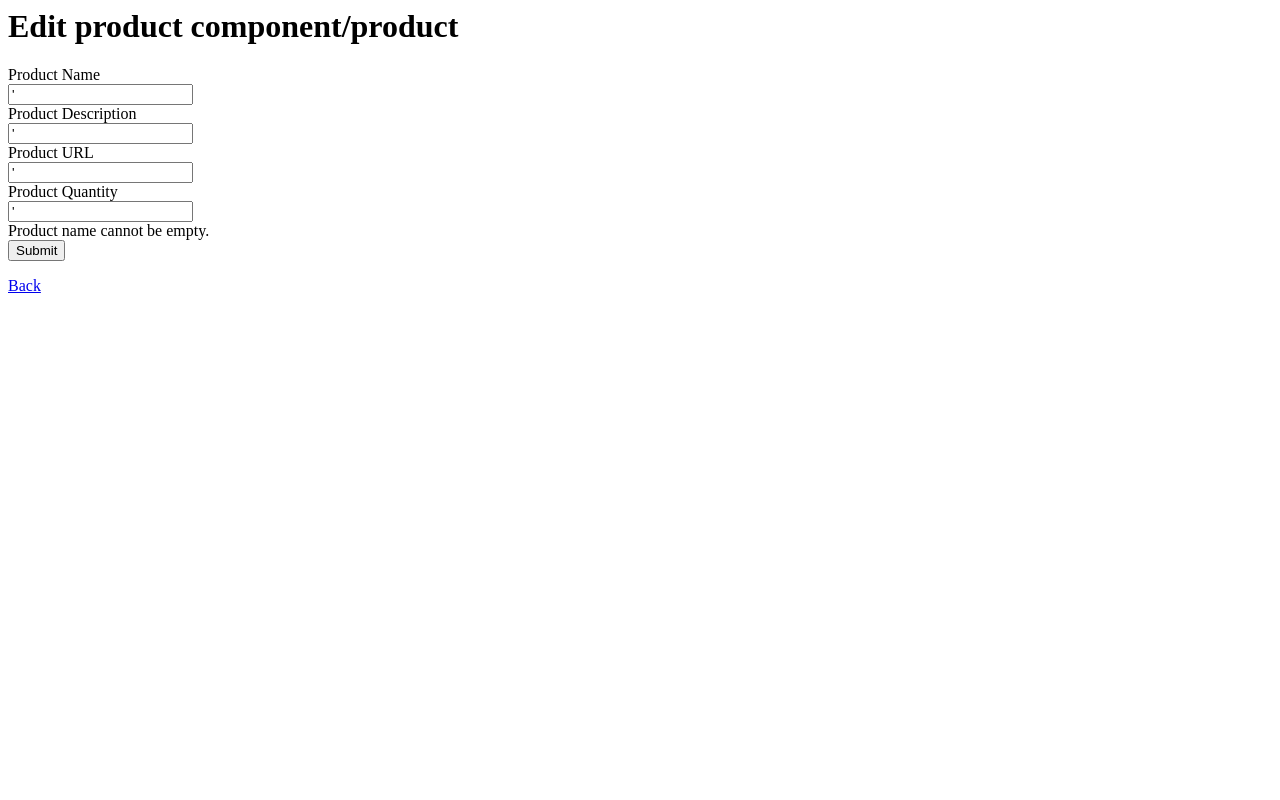
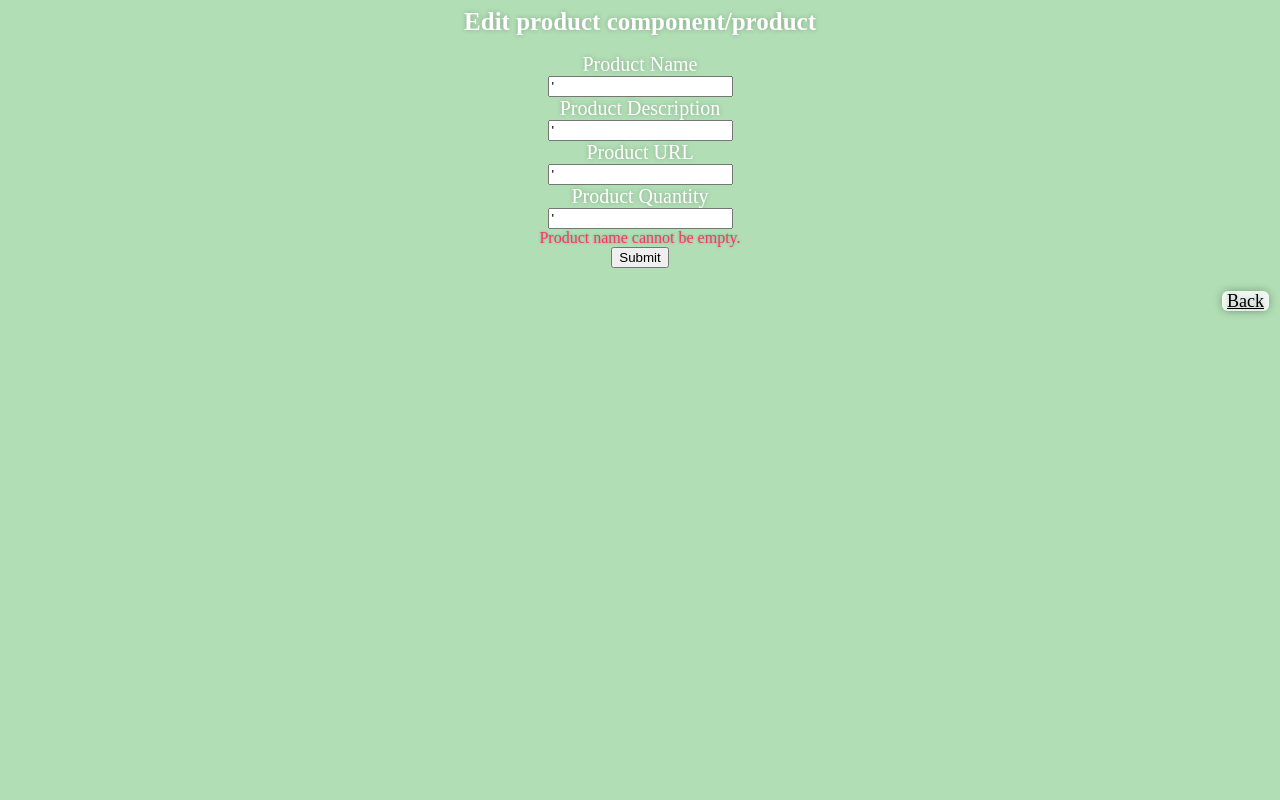
Before and after one commit to Delconi/Sourcerers, a PHP site: page /editProduct.php?warning=1&pName=&pDesc=&pUrl=&pStock=&pId= in a window 1280 px wide. Run offline with PHP 8.4, Linux system fonts and the light colour scheme; the visitor is signed in with stand-in values (Sample User, id 1); data comes from the database, SQL or seed files in the repository; data that the repository does not hold is empty.

Commit message:
Update style.css

```diff
--- a/style.css
+++ b/style.css
@@ -20,31 +20,144 @@ For any enquiries, contact Del via email at magnadel@hotmail.com, Jordon Koh at
 */
 
 /* Form Related*/
-#formText{}
+#formText{
+  color:White;
+	font-size: 20px;
+	text-shadow: 0 0 5px rgba(0,0,0,0.25);
+	}
 #formInput{}
 #formSelectInput{}
 #submitBtn{}
+#pDesc,#pName,#pUrl,#pStock,#pDateOfInput,#pManufacturer,#pPrice,#pQuantity,#pShipping,#pTax,#pTotal,#pRemarks,#oDateOfInput,#oCustomer,#oPrice,#oQuantity,#oMisc,#oTotal,#oRemarks{
+	-moz-border-radius: 5px;
+	-webkit-border-radius: 5px;
+	width: 200px;
+	color: black;
+	border:0;
+	padding-left: 5px;
+	-webkit-box-shadow:
+      inset 0 0 4px  rgba(0,0,0,0.3),
+            0 0 8px rgba(0,0,0,0.3);
+    box-shadow:
+      inset 0 0 4px  rgba(0,0,0,0.3),
+            0 0 8px rgba(0,0,0,0.3);
+    background: rgba(255,255,255,0.8);
+	margin-top: -1px;
+    margin-bottom:10px;
+	text-shadow: 0 0 3px rgba(0,0,0,0.25);
+	}
+#pDay,#pMonth,#pYear,#pPNo,#oDay,#oMonth,#oYear,#oNumber{
+	border:0;
+	-moz-border-radius: 5px;
+	-webkit-border-radius: 5px;
+	text-shadow: 0 0 5px rgba(0,0,0,0.25);
+	text-align:center;
+	margin-top:-0.5px;
+	margin-bottom:10px;
+	}
 /*Form Related*/
 
 /*index.php*/
-#tips{}
-#formInputUser{}
-#formInputPassword{}
+#tips{
+	color:White;
+	margin-top:-15px;
+	text-shadow: 0 0 3px rgba(0,0,0,0.25);
+	}
+#formInputUser,#formInputPassword{
+	-moz-border-radius: 7px;
+	-webkit-border-radius: 7px;
+	width: 300px;
+	height: 50px;
+	font-size: 40px;
+	color: black;
+	border:0;
+	-webkit-box-shadow:
+      inset 0 0 8px  rgba(0,0,0,0.3),
+            0 0 16px rgba(0,0,0,0.3);
+    box-shadow:
+      inset 0 0 8px  rgba(0,0,0,0.3),
+            0 0 16px rgba(0,0,0,0.3);
+    background: rgba(255,255,255,0.8);
+    margin: 0 0 10px 0;
+	text-shadow: 0 0 3px rgba(0,0,0,0.25);
+	text-align:center;
+	}
+#descContent{
+	color:White;
+	font-size: 20px;
+	text-shadow: 0 0 3px rgba(0,0,0,0.25);
+	margin-bottom: -15px;
+}
 /*index.php*/
 
 /*index2.php*/
-#menuLink{}
+#menuLink{
+	margin-top: 20px;
+	}
 #welcome{}
 /*index2.php*/
 
 /*Over All*/
-body{}
-table{}
-#backBtn()
-#warning{}
-#eField{}
+#title{
+	color:White;
+	font-size: 25px;
+	text-shadow: 0 0 5px rgba(0,0,0,0.25);
+}
+body{
+	text-align:center;
+	background-color:#B1DEB5;
+	}
+table{
+	margin: auto;
+	width: 100%;
+	padding: 8px;
+	background: rgba(255,255,255,0.4);
+	-webkit-box-shadow: 0 0 8px rgba(0,0,0,0.3);
+	-moz-border-radius: 6px;
+	-webkit-border-radius: 6px;
+	}
+#mainHeader{
+	margin-bottom: 20px;
+}
+tr{
+	border-width: 1px;
+	padding: 8px;
+	border-style: solid;
+	background: rgba(255,255,255,0.8);
+	text-align: center;
+}
+td{
+	padding-top: 4px;
+	padding-bottom: 4px;
+}
+#mainContent{
+	width: 1024px;
+	margin: auto;
+	text-align:center;
+	}
+#backBtn{
+	margin-top:20px;
+	text-align:right;
+	font-size: 18px;
+	padding: 3px;
+	}
+#warning, #successAdded{
+	color:#F36;
+	text-shadow: 0 0 3px rgba(0,0,0,0.25);
+	}
+a{
+	background: rgba(255,255,255,0.8);
+	-webkit-box-shadow:
+            0 0 8px rgba(0,0,0,0.3);
+	border: 0;
+	text-shadow: 0 0 5px rgba(0,0,0,0.25);
+	color:black;
+	padding-left: 5px;
+	padding-right: 5px;
+	-moz-border-radius: 6px;
+	-webkit-border-radius: 6px;
+}
+b{
+	font-size: 20px;
+}
 /*Over All*/
-
-/*Viewing*/
-#successAdded{}
-/*Viewing*/
```
